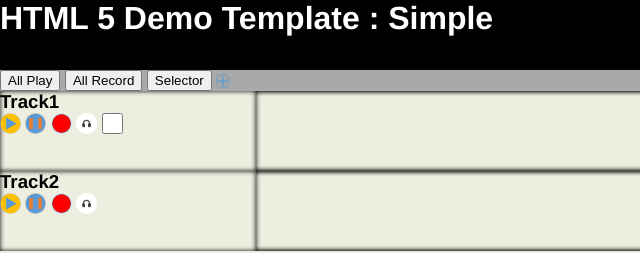
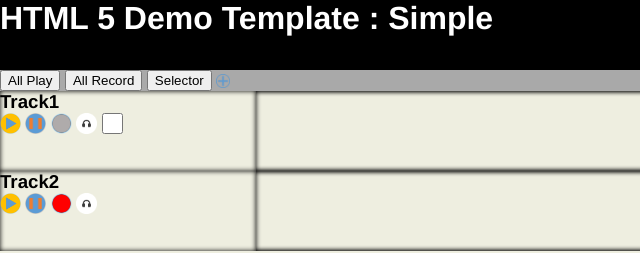
Before and after one commit to kandoit7/practice8, a plain HTML site: page index.html in a window 1280 px wide. Shown: the top 253 px of the page, 0-640 px from the left. Drawn offline with Linux system fonts and the light colour scheme.

Commit message:
Update index.html

```diff
--- a/index.html
+++ b/index.html
@@ -28,7 +28,7 @@
 					<h2>Track1</h2>
 					<img id='play' class='NoPlaying' src='images/play.png'  onclick='Play(this);'/>
 					<img id='pause' src='images/pause.png' onclick='Pause(this);'/>
-					<img id='record' src='images/recordOn.png'>
+					<img id='record' src='images/recordOff.png' onclick='toggleRecording(this);'>
 					<img id='mute' src='images/muteoff.png' onclick='Mute(this);'>
 					<input type='checkbox' class='checkbox' onclick='DeviceSelect(this);'>
 				</aside>
```
